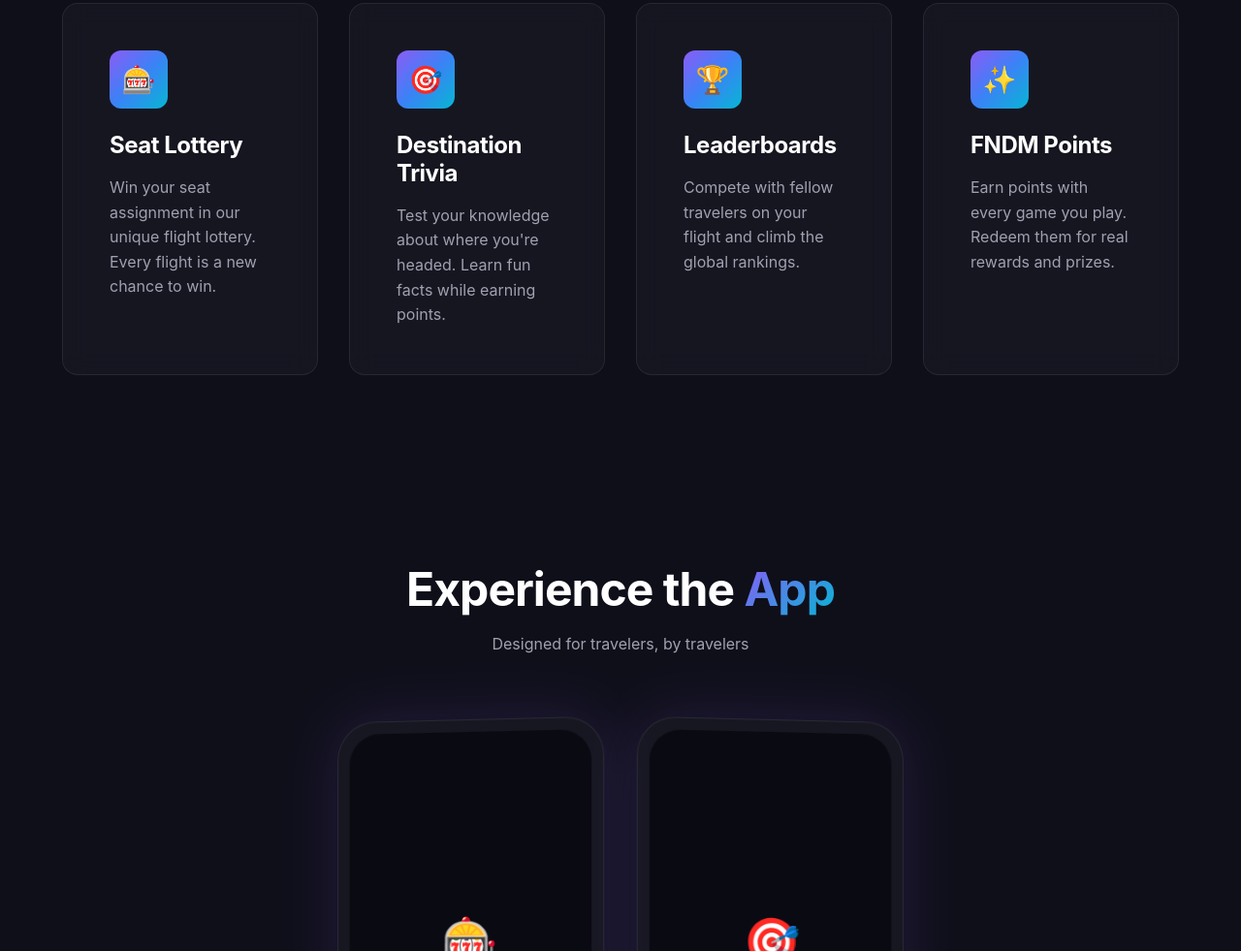
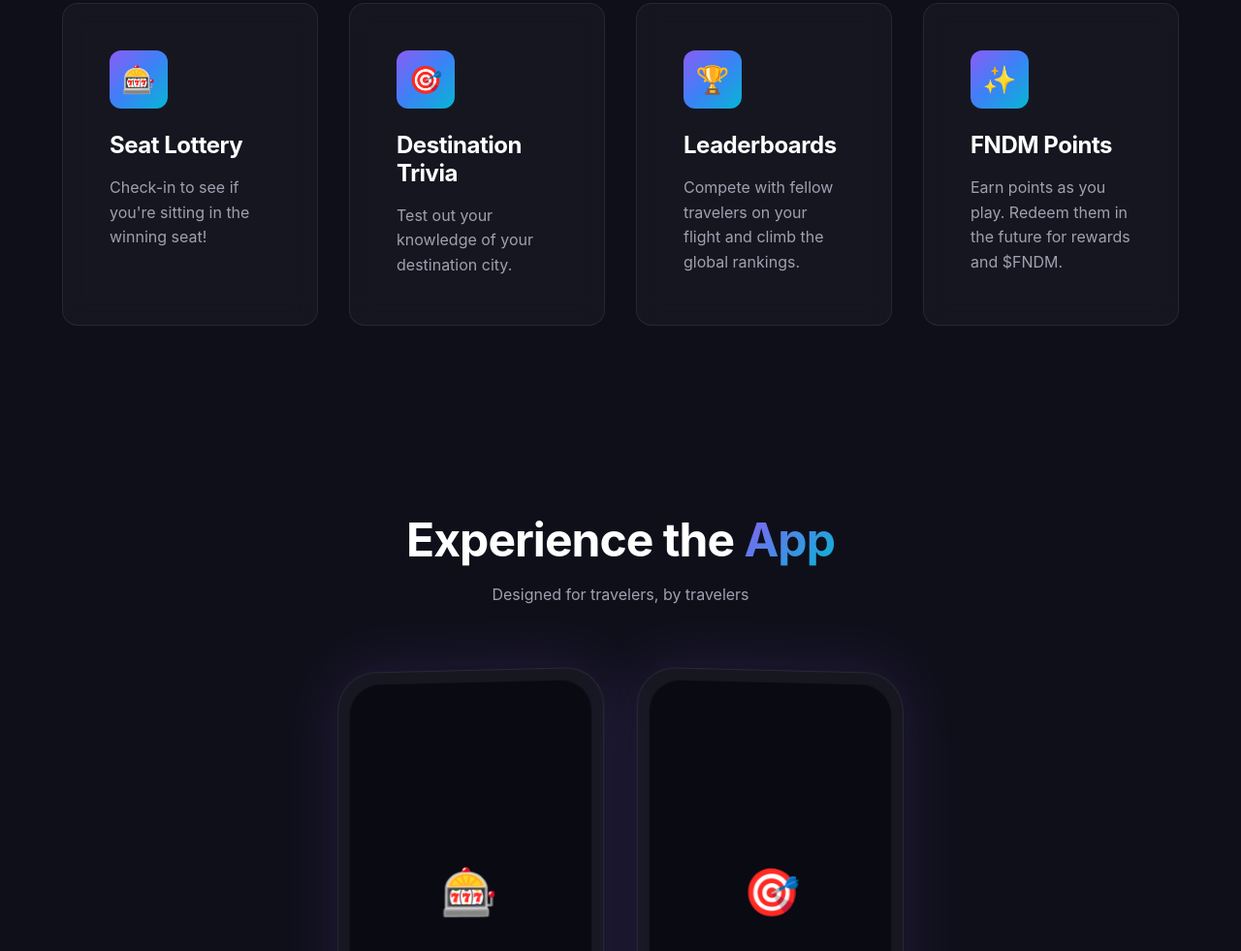
Before and after one commit to FANDOM-SER/fandom-marketing, a plain HTML site: page index.html in a window 1280 px wide. Shown: the part 1600-2581 px from the top of the page at 97% size. Drawn offline with Linux system fonts and the light colour scheme.

Commit message:
Update features copy and fix hover animations
Features section copy updates:
- Seat Lottery: "Check-in to see if you're sitting in the winning seat!"
- Destination Trivia: "Test out your knowledge of your destination city."
- FNDM Points: "Earn points as you play. Redeem them in the future for rewards and $FNDM."

Fix flashing/moving tiles on sponsors page:
- Remove transform from default glass-card hover (was causing layout shifts)
- Add optional .lift class for cards that should animate up on hover

Co-Authored-By: Claude Opus 4.5 <noreply@anthropic.com>

```diff
--- a/css/styles.css
+++ b/css/styles.css
@@ -268,13 +268,16 @@ h4 { font-size: clamp(1.25rem, 2vw, 1.5rem); }
 .glass-card:hover {
   background: var(--glass-bg-hover);
   border-color: var(--glass-border-hover);
-  transform: translateY(-4px);
   box-shadow: var(--glow-purple-soft);
 }
 
 .glass-card.no-hover:hover {
-  transform: none;
   box-shadow: none;
+}
+
+/* Cards that lift on hover */
+.glass-card.lift:hover {
+  transform: translateY(-4px);
 }
 
 .glass-card--glow {
--- a/index.html
+++ b/index.html
@@ -152,13 +152,13 @@
           <div class="glass-card feature-card">
             <div class="feature-icon">🎰</div>
             <h4>Seat Lottery</h4>
-            <p>Win your seat assignment in our unique flight lottery. Every flight is a new chance to win.</p>
+            <p>Check-in to see if you're sitting in the winning seat!</p>
           </div>
 
           <div class="glass-card feature-card">
             <div class="feature-icon">🎯</div>
             <h4>Destination Trivia</h4>
-            <p>Test your knowledge about where you're headed. Learn fun facts while earning points.</p>
+            <p>Test out your knowledge of your destination city.</p>
           </div>
 
           <div class="glass-card feature-card">
@@ -170,7 +170,7 @@
           <div class="glass-card feature-card">
             <div class="feature-icon">✨</div>
             <h4>FNDM Points</h4>
-            <p>Earn points with every game you play. Redeem them for real rewards and prizes.</p>
+            <p>Earn points as you play. Redeem them in the future for rewards and $FNDM.</p>
           </div>
         </div>
       </div>
```
